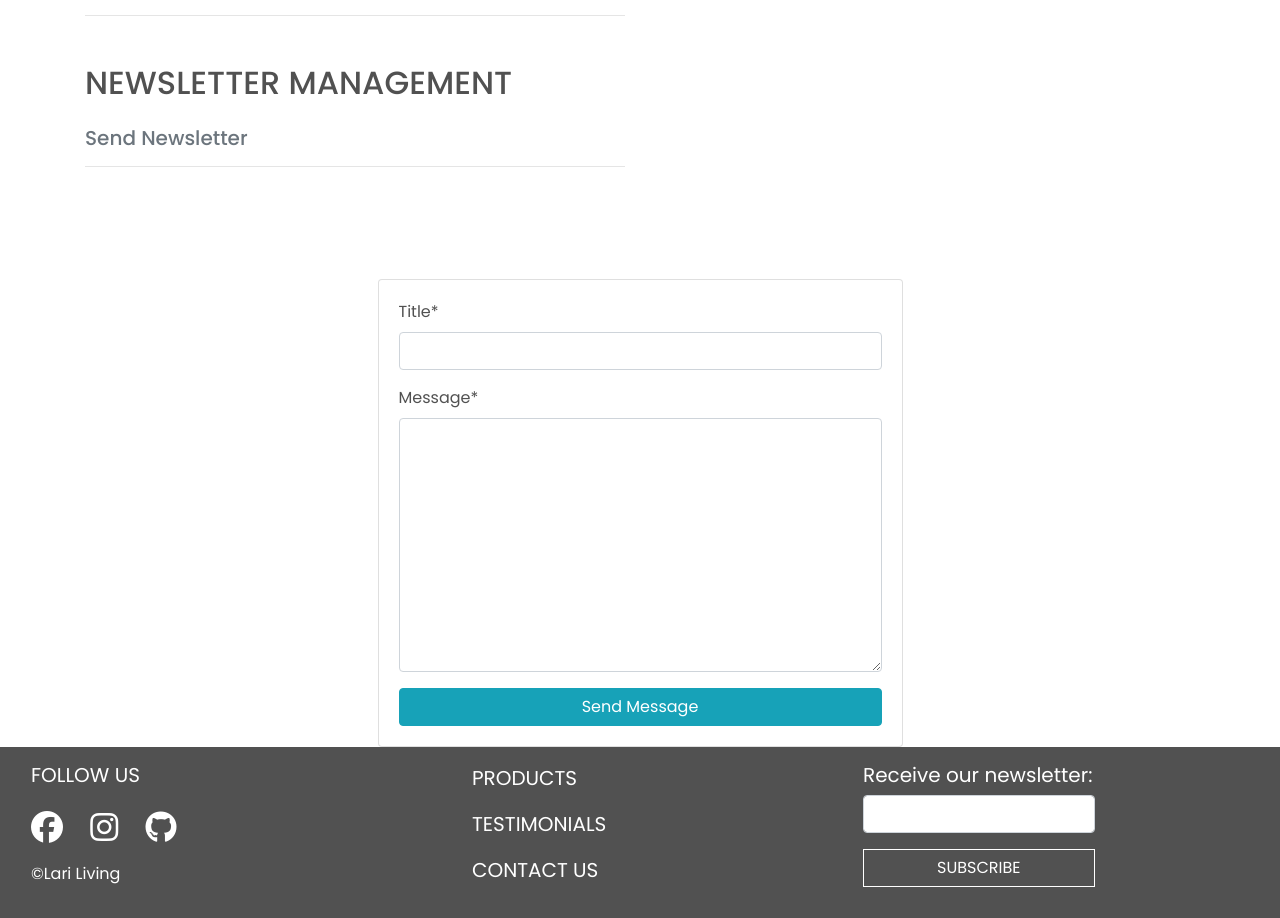
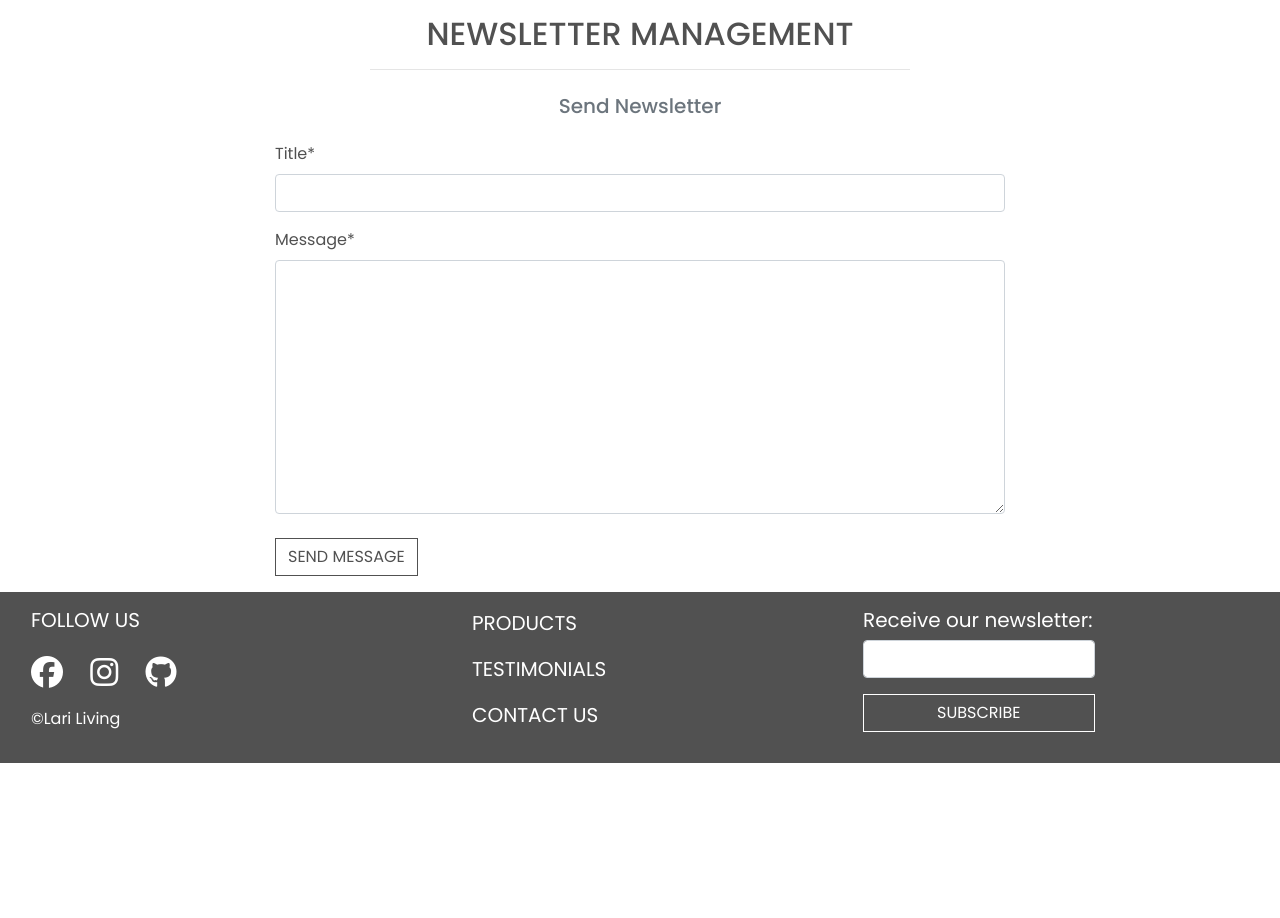
Before and after one commit to Darioc18/PP5_lari_living, a Django app: template newsletter/templates/newsletter/newsletter_admin.html in a window 1280 px wide. Shown: the part 165-1083 px from the top of the page. After the commit the page ends 928 px from the top, so only its background shows below. Run offline with Django 3.2, Linux system fonts and the light colour scheme; the template is opened without the code that fills it: values that come from a table or form of the project are taken from there, others are empty; some libraries are stand-ins or nearby versions.

Commit message:
Style admin newsletter form

```diff
--- a/newsletter/templates/newsletter/newsletter_admin.html
+++ b/newsletter/templates/newsletter/newsletter_admin.html
@@ -12,37 +12,24 @@
 {% endblock %}
 
 {% block content %}
-<div class="overlay"></div>
 <div class="container">
-    <div class="row">
-        <div class="col-12 col-md-6">
-            <hr>
-            <h2 class="logo-font mb-4 mt-5">Newsletter Management</h2>
-            <h5 class="text-muted">Send Newsletter</h5>
-            <hr>
+    <div class="row justify-content-center">
+        <div class="col-12 col-md-6 mt-3 text-center">
+            <h2 class="logo-font">Newsletter Management</h2>
+            <hr class="mb-1">
+            <h5 class="text-muted mt-4">Send Newsletter</h5>
+        </div>
+    </div>
+    <div class="row justify-content-center mb-3">
+        <div class="col-11 col-md-8 mt-3">
+            <form method="POST" action="{% url 'mail_letter' %}">
+                {% csrf_token %}
+                {{ form|crispy }}
+                <button type="submit" class="btn mr-2 mt-2 rounded-0 text-uppercase btn-outline-dark">Send Message</button>
+            </form>
         </div>
     </div>
 
-    <div class="container">
-        <div class="row mt-5 pt-5">
-            <div class="col-md-6 offset-md-3">
-                {% for message in messages %}
-                <div class="alert alert-success">
-                    {{ message }}
-                </div>
-                {% endfor %}
-                <div class="card">
-                    <div class="card-body">
-                        <form method="POST">
-                            {% csrf_token %}
-                            {{ form|crispy }}
-                            <input class="btn btn-info btn-block" type="submit" value="Send Message">
-                        </form>
-                    </div>
-                </div>
-            </div>
-        </div>
-    </div>
 </div>
 
 {% endblock %}
```
